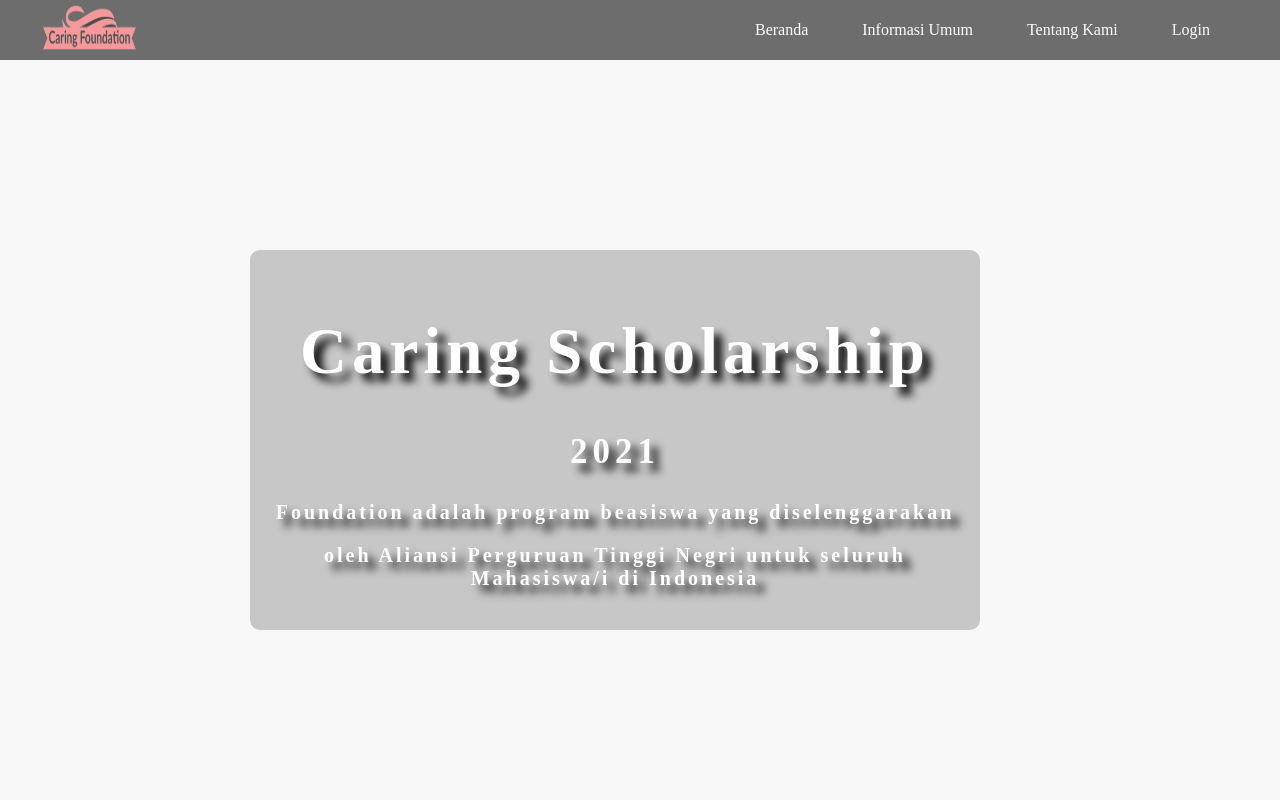
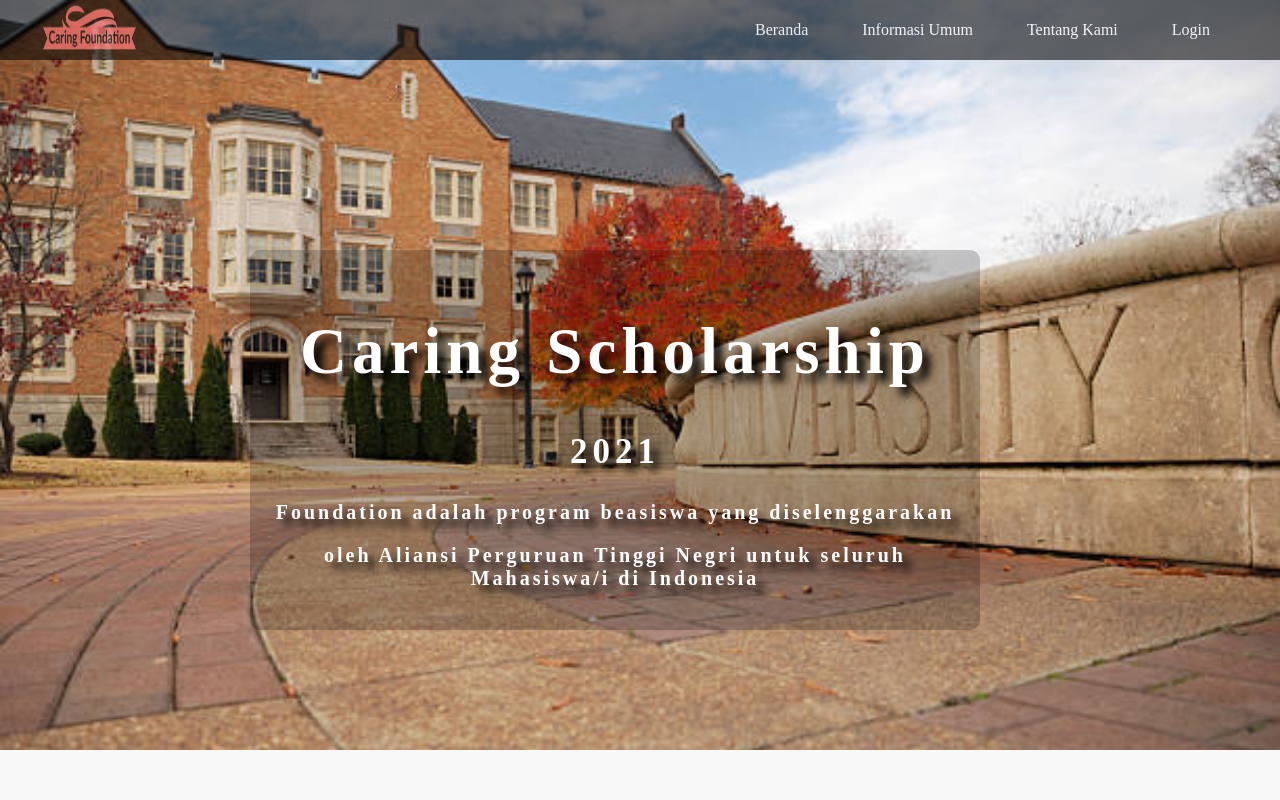
Before and after one commit to alfienamays27/CaringFoundation, a plain HTML site: page index.html in a window 1280 px wide. Shown: the top 800 px of the page. Drawn offline with Linux system fonts and the light colour scheme; a web font is replaced by a local one.

Commit message:
Update CSS.css

```diff
--- a/CSS.css
+++ b/CSS.css
@@ -47,7 +47,7 @@ body {
 }
 
 .atas {
-	background-image: url(campuss.jpeg);
+	background-image: url(campuss.jpg);
 	background-size: cover;
 	height: 750px;
 	width: 100%;
```
